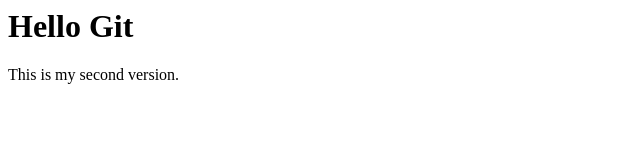
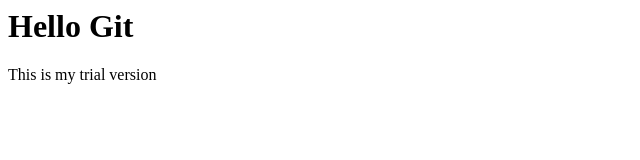
Before and after one commit to nidhishreetm/my-first-git-project, a plain HTML site: page index.html in a window 1280 px wide. Shown: the full height of the page, 0-640 px from the left. Drawn offline with Linux system fonts and the light colour scheme.

Commit message:
Update index.html with version 2

```diff
--- a/index.html
+++ b/index.html
@@ -1,3 +1,3 @@
 
 <h1>Hello Git</h1>
-<p>This is my second version.</p>
+<p>This is my trial version </p>
```
